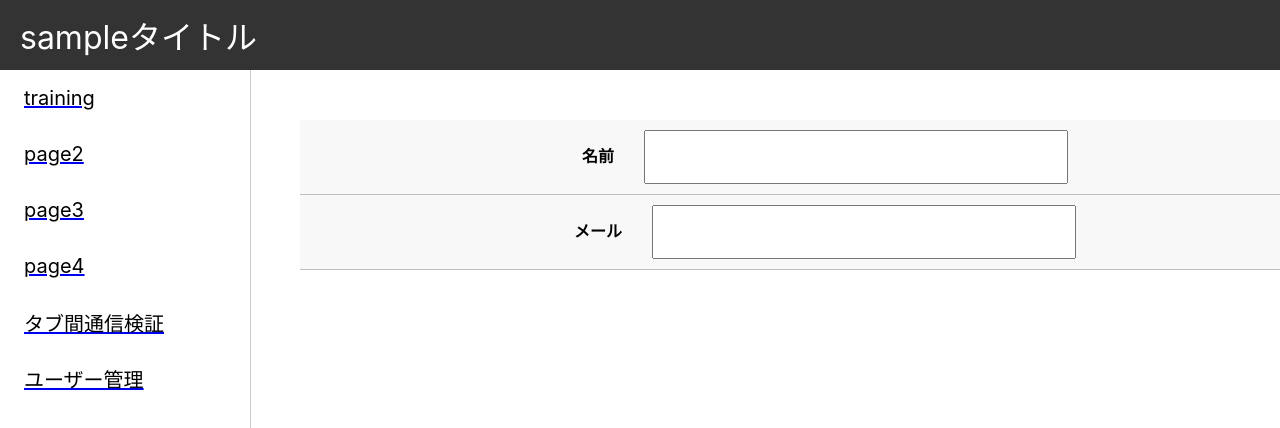
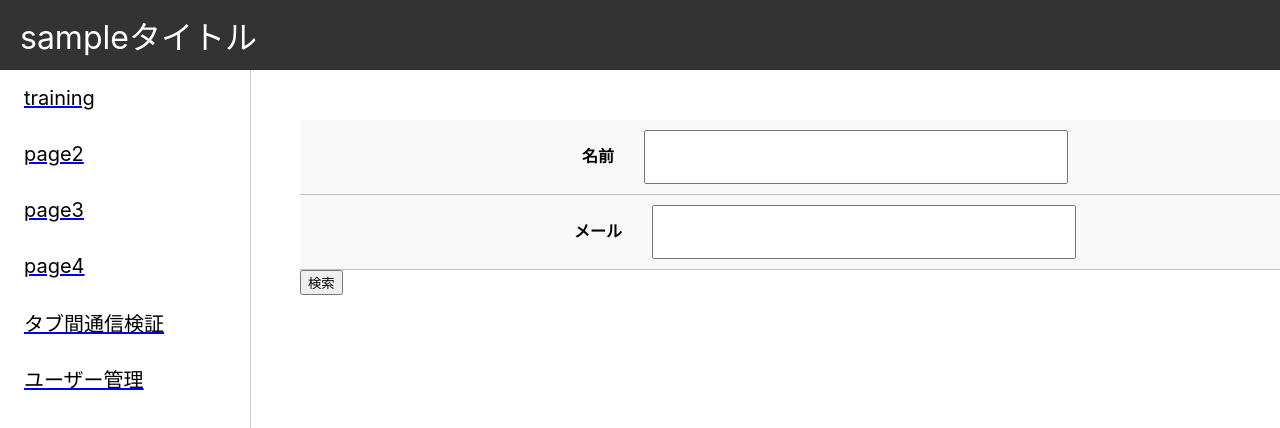
Before and after one commit to Snails8/go-api, a React (Create React App) app in the folder frontend/: page /users/create in a window 1280 px wide. Shown: the top 428 px of the page. Built offline with nearby package versions, Linux system fonts and the light colour scheme.

Commit message:
add: post 通信処理の作成

```diff
--- a/frontend/src/components/organisms/UserCreateForm/UserCreateForm.tsx
+++ b/frontend/src/components/organisms/UserCreateForm/UserCreateForm.tsx
@@ -7,8 +7,21 @@ export const UserCreateForm:React.FC = () => {
     const [name, setName] = useState('');
     const [email, setEmail] = useState('');
 
+    async function handleSubmit(e: any) {
+        e.preventDefault();
+        const fromData = {
+            name: name,
+            email: email,
+        }
+
+        const res = await fetch("http://localhost:7001/api/v1/users/create",{
+            method: "POST",
+            body: JSON.stringify(fromData)
+        })
+    }
+
     return (
-        <>
+        <form onSubmit={handleSubmit}>
             <div className={`${styles.form_container}`}>
                 <div className={`${styles.form_item}`}>
                     <div className={`${styles.container_inner}`}>
@@ -45,6 +58,10 @@ export const UserCreateForm:React.FC = () => {
                     </div>
                 </div>
             </div>
-        </>
+
+            <div>
+                <button type="submit" className="btn btn-success">検索</button>
+            </div>
+        </form>
     )
 }
```
